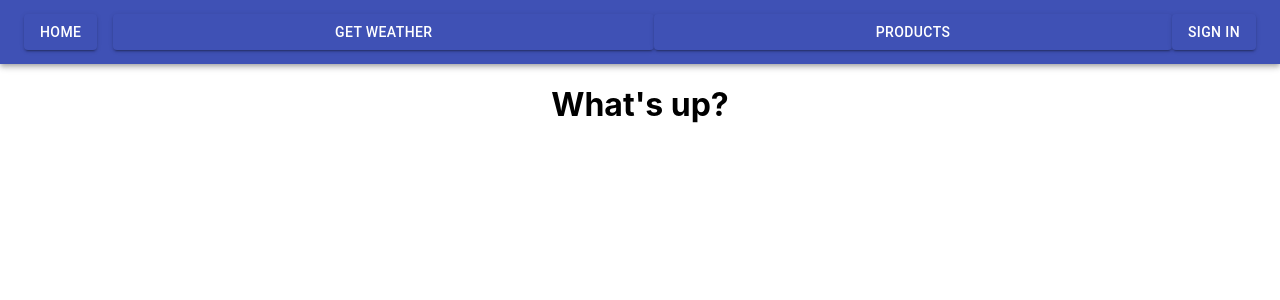
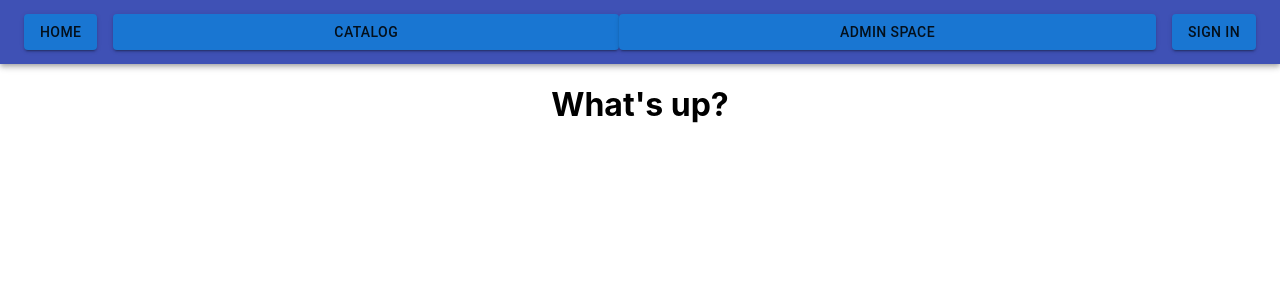
Before and after one commit to AlexeyTopchilko/reduxauth, a React (Create React App) app: page / in a window 1280 px wide. Shown: the top 300 px of the page. Built offline with nearby package versions, Linux system fonts and the light colour scheme.

Commit message:
Added Sorting on serverside

```diff
--- a/src/components/Authentication/Buttons/LogInButton.js
+++ b/src/components/Authentication/Buttons/LogInButton.js
@@ -1,9 +1,9 @@
 import Button from '@material-ui/core/Button';
 
- function LogInButton()
+ function LogInButton(props)
 {
      return (
-        <Button variant="contained" color="primary" type="button"  href="/signin">
+        <Button className={props.className} variant="contained" type="button"  href="/signin">
           Sign In
          </Button>
             )
--- a/src/components/Authentication/Buttons/LogOutButton.js
+++ b/src/components/Authentication/Buttons/LogOutButton.js
@@ -2,11 +2,11 @@ import Button from '@material-ui/core/Button';
 import { useDispatch } from 'react-redux';
 import { logOut } from '../../../actions/userActions';
 
-function LogOutButton() {
+function LogOutButton(props) {
     const dispatch = useDispatch();
 
     return (
-        <Button variant="contained" color="primary" type="button" onClick={() => {
+        <Button className={props.className} variant="contained"  type="button" onClick={() => {
             dispatch(logOut())
         }}>
             Logout
--- a/src/components/Catalog/CatalogForm.js
+++ b/src/components/Catalog/CatalogForm.js
@@ -41,7 +41,7 @@ export default function CatalogForm() {
     const [categories, setCategories] = useState([]);
     const [products, setProducts] = useState([]);
     const [search, setSearch] = useState('');
-    const [sortMode, setSortMode] = useState('');
+    const [sortMode, setSortMode] = useState(0);
 
     const handleSort = (e) =>{
         setSortMode(e.target.value);
@@ -64,7 +64,8 @@ export default function CatalogForm() {
 
     async function GetProducts() {
         let response = await fetch(URL + Products, {
-            method: 'GET',
+            method: 'POST',
+            body : sortMode,
             headers: {
                 'Content-Type': 'application/json;charset=utf-8'
             }
@@ -76,7 +77,8 @@ export default function CatalogForm() {
     async function GetProductByName(){
         let response = await fetch(URL + ProductsByName, {
             method: 'POST',
-            body: JSON.stringify(catalogReducer.searchString),
+            body: JSON.stringify({ name : catalogReducer.searchString,
+                sortMode : sortMode}),
             headers: {
                 'Content-Type': 'application/json;charset=utf-8'
             }
@@ -87,7 +89,7 @@ export default function CatalogForm() {
     async function GetProductsByCategory() {
         let response = await fetch(URL + ProductsByCategory, {
             method: 'POST',
-            body: catalogReducer.currentCategory.id,
+            body: JSON.stringify({id: catalogReducer.currentCategory.id , sortMode: sortMode}),
             headers: {
                 'Content-Type': 'application/json;charset=utf-8'
             }
@@ -96,20 +98,20 @@ export default function CatalogForm() {
         setProducts(data);
     }
 
-    function ghghghg() {
+    function startMod() {
         if(catalogReducer.searchMod){
              GetProductByName();
          }
          else{
-        if (catalogReducer.currentCategory.id === null) { GetProducts();}
+        if (catalogReducer.currentCategory.id === 0) { GetProducts();}
         else { GetProductsByCategory();}
         }}
 
     useEffect(
         () => {
             GetCategories()
-            ghghghg()
-        },[catalogReducer])
+            startMod()
+        },[catalogReducer,sortMode])
 
     function sendSearch() {
         dispatch(SetSearchMod(search))
@@ -124,20 +126,20 @@ export default function CatalogForm() {
             <main className={classes.content}>
                 <Grid container justifyContent="space-between"  >
                     <Grid item>
+                        <Grid container>
             <TextField
                 name="search"
                 variant="outlined"
                 id="search"
                 label="Search..."
                 inputProps={{ style: { fontSize: 18 }, minLength: "1" }}
-                //error={values.errors.username}
-                //helperText={values.errors.username}
                 value={search}
                 onChange={e => setSearch(e.target.value)}
               />
-              <Button variant="contained" color="primary"   onClick = {() => {sendSearch(); setSearch('')}}  >
+              <Button variant='contained' color="primary"   onClick = {() => {sendSearch(); setSearch('')}}  >
         Ok
       </Button>
+      </Grid>
       </Grid>
       <Grid item>
           <Typography component="h1" variant="h4">
@@ -147,13 +149,15 @@ export default function CatalogForm() {
       <Grid item>
       <InputLabel id="demo-simple-select-label">Sort By</InputLabel>
       <Select value = {sortMode} onChange = {handleSort}>
+          <MenuItem value={0}>Default</MenuItem>
           <MenuItem value={1}>Price ascending</MenuItem>
           <MenuItem value={2}>Price descending</MenuItem>
+          <MenuItem value={3}>ByName</MenuItem>
         </Select>
         </Grid>
         </Grid>
                 <div className={classes.toolbar} />
-                <ProductsForm products = {(sortMode === 1 )? products.sort((a,b)=> b.price - a.price) : (sortMode === 2) ? products.sort((a,b) => a.price - b.price) : products}/>
+                <ProductsForm products = {products}/>
             </main>
         </Grid>
     );
--- a/src/components/Catalog/CategoryForm.js
+++ b/src/components/Catalog/CategoryForm.js
@@ -15,7 +15,7 @@ export default function CategoryForm(props) {
 
     return (
         <List container alignItems="flex-start" style ={{ flexDirection : 'column', }} >
-            <MenuItem button key='null' selected ={catalogReducer.currentCategory.id === null}  style ={{color : 'royalblue'}} onClick = {()=>{dispatch(ResetCategory()); setId(null)}} >
+            <MenuItem button key='null' selected ={catalogReducer.currentCategory.id === 0}  style ={{color : 'royalblue'}} onClick = {()=>{dispatch(ResetCategory()); setId(0)}} >
                                    <ListItemText primary="All"  />
                             </MenuItem>
             {props.categories.map(item =>
--- a/src/components/Catalog/ProductPage.js
+++ b/src/components/Catalog/ProductPage.js
@@ -66,27 +66,11 @@ return(
         <Button className = {classes.button} size="small" color="primary">
           Add to cart
         </Button>
+        <Button className = {classes.button} size="small" color="primary">
+          Edit
+        </Button>
+
         </div>
-
-    // <div>
-    //     <div>
-    // <image src={"https://blobforcatalog.blob.core.windows.net/blobforcatalog/Images/"+product.image} alt ={product.name} />
-    // </div>
-    // <Grid container >
-    //     <Grid item>
-    //         <Typography variant="h5" component="h2">{product.name}
-    //         </Typography>
-    //     </Grid>
-    //     <Grid item>
-    //         <Typography variant="h6" component="h2">{product.price}$
-    //         </Typography>
-    //     </Grid>
-    //     <Grid item>
-    //         <Typography variant="body2" color="textSecondary">{product.description}
-    //         </Typography>
-    //     </Grid>
-    // </Grid>
-    // </div>
 )}
 else{ return( <h1>Loading...</h1>)}
 }
--- a/src/components/MainWindow.js
+++ b/src/components/MainWindow.js
@@ -12,6 +12,8 @@ import { makeStyles } from '@material-ui/core/styles';
 import { useSelector } from 'react-redux'
 import CatalogForm from './Catalog/CatalogForm';
 import ProductPage from './Catalog/ProductPage';
+import { blue, blueGrey, brown, purple } from '@material-ui/core/colors';
+import { dark } from '@material-ui/core/styles/createPalette';
 
 
 
@@ -23,11 +25,17 @@ const useStyles = makeStyles((theme) => ({
   },
   menuButton: {
     marginRight: theme.spacing(2),
+    backgroundColor : blue[700],
   },
   title: {
     flexGrow: 1,
+    backgroundColor : blue[700],
 
   },
+  authButtton:{
+    marginLeft : theme.spacing(2),
+    backgroundColor : blue[700],
+  }
 }));
 
 const MainWindow = () => {
@@ -41,16 +49,16 @@ const MainWindow = () => {
       <div className={classes.root} >
         <AppBar position="sticky">
           <Toolbar>
-            <Button className={classes.menuButton} variant="contained" color="primary" type="submit" href="/">
+            <Button className={classes.menuButton} variant="contained"  type="submit" href="/">
               Home
             </Button >
-            <Button className={classes.title} variant="contained" color="primary" type="submit" href="/weather">
-              Get Weather
+            <Button className={classes.title} variant="contained"  type="submit" href="/catalog">
+              Catalog
+            </Button >
+            <Button className={classes.title} variant="contained"  type="submit" href="/weather">
+              Admin space
             </Button>
-            <Button className={classes.title} variant="contained" color="primary" type="submit" href="/productstest">
-              Products
-            </Button>
-            {!authReducer.loggedIn ? <LogInButton /> : <LogOutButton />}
+            {!authReducer.loggedIn ? <LogInButton className={classes.authButtton} /> : <LogOutButton className={classes.authButtton} />}
           </Toolbar>
         </AppBar>
         <div>
@@ -58,7 +66,7 @@ const MainWindow = () => {
             <Route exact path='/' component={Home} />
             <Route exact path='/signin' component={SignInForm} />
             <Route exact path='/signup' component={SignUpForm} />
-            <Route exact path='/productstest' component = {CatalogForm}/>
+            <Route exact path='/catalog' component = {CatalogForm}/>
             <Route exact path='/weather' component={WeatherDisplay} />
             <Route exact path ='/product/id=:id' component ={ProductPage} />
           </Switch>
--- a/src/reducers/catalogReducer.js
+++ b/src/reducers/catalogReducer.js
@@ -1,7 +1,7 @@
 import { RESET_CATEGORY, SET_CATEGORY, SET_SEARCH_MOD } from "../actions/Types/catalogActionTypes"
 
 const defaultState = {
-    currentCategory: { id :null,
+    currentCategory: { id :0,
         name : 'All Categories'},
     searchMod: false,
     searchString: {},
@@ -18,14 +18,14 @@ const catalogReducer = (state = defaultState, action) => {
             }
         case RESET_CATEGORY:
             return {
-                currentCategory: { id :null,
+                currentCategory: { id :0,
                     name : 'All Categories'},
                 searchMod: false,
                 searcString: {}
             }
         case SET_SEARCH_MOD:
             return {
-                currentCategory: { id :null,
+                currentCategory: { id :0,
                     name : 'All Categories'},
                 searchMod: true,
                 searchString: action.payload
```
